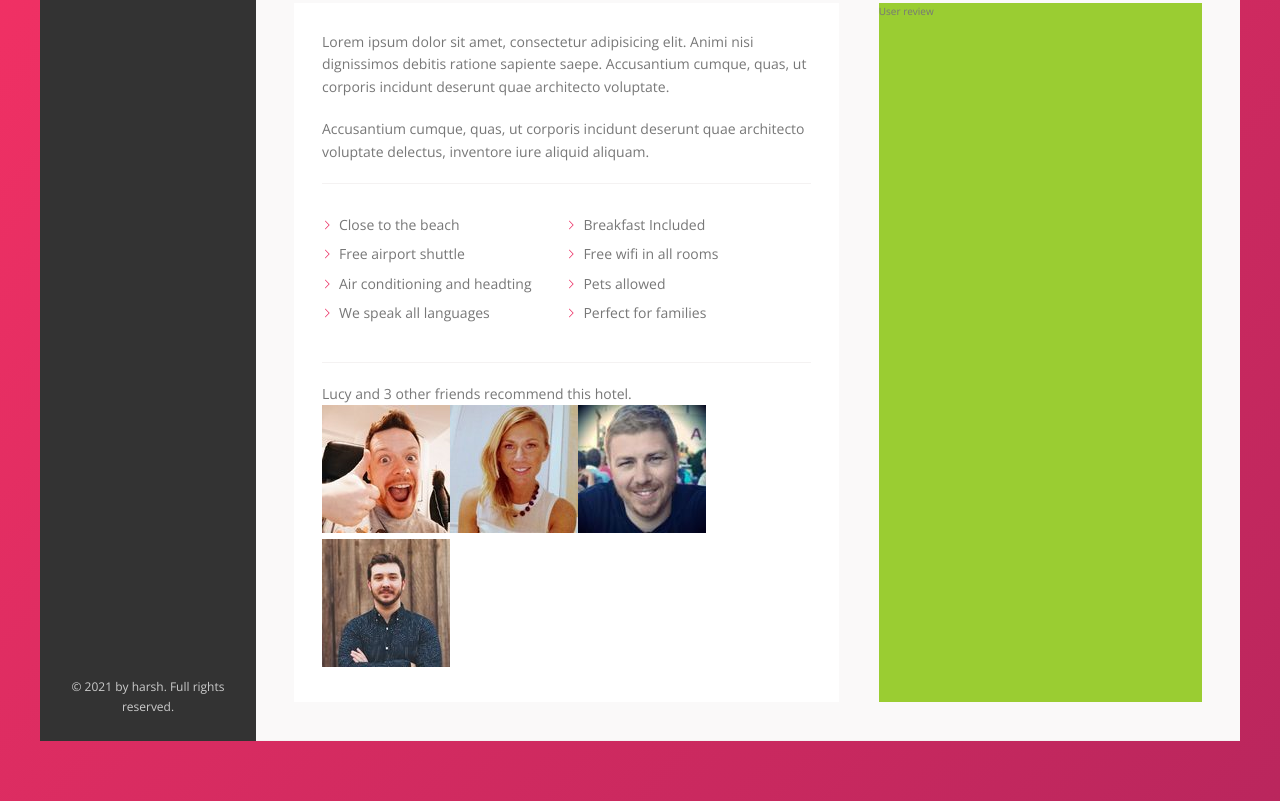
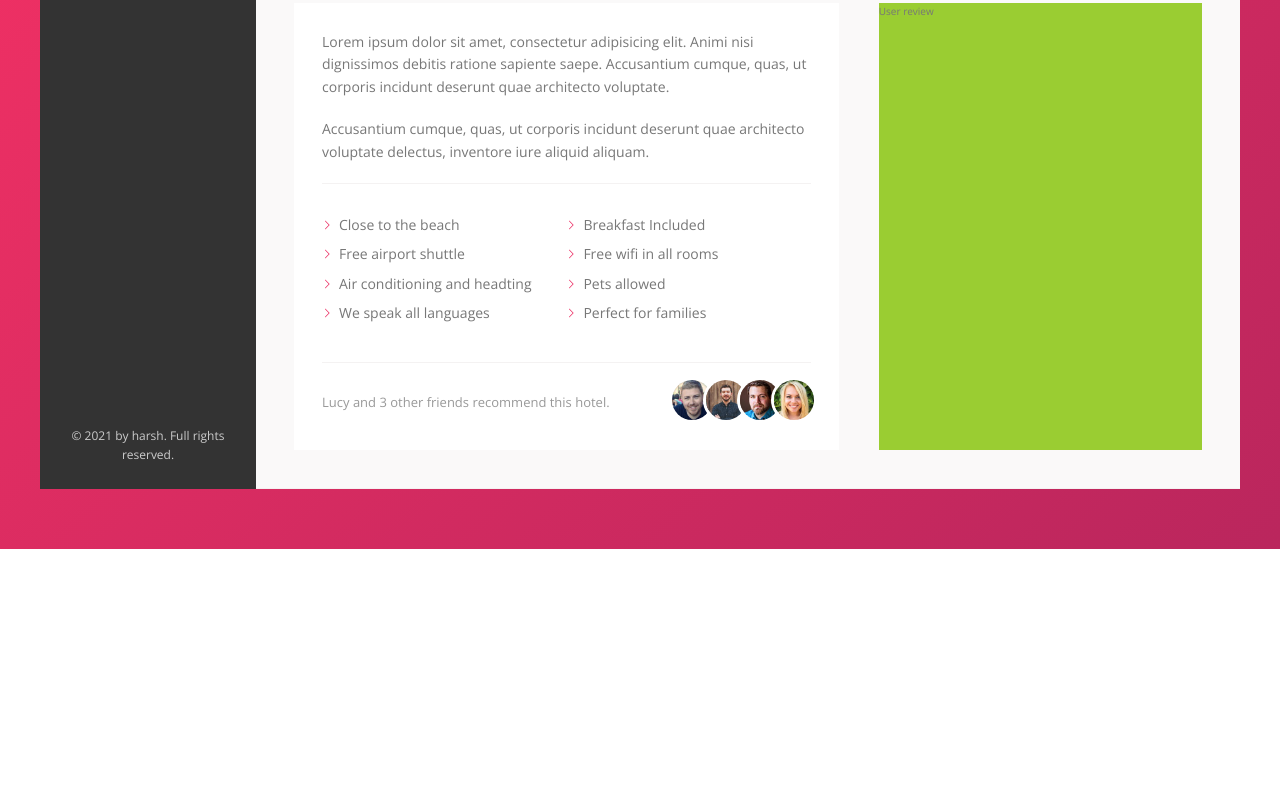
Before and after one commit to yes-im-harsh/Trillo-Project, a website: page index.html in a window 1280 px wide. Shown: the part 613-1414 px from the top of the page. After the commit the page ends 1162 px from the top, so only its background shows below. Drawn offline with nearby package versions, Linux system fonts and the light colour scheme.

Commit message:
Recommend Section completed

```diff
--- a/index.html
+++ b/index.html
@@ -196,19 +196,19 @@
                 </p>
                 <div class="recommend__friends">
                   <img
-                    src="img/user-1.jpg"
+                    src="img/user-3.jpg"
                     alt="Friend 1"
                     class="recommend__photo"
                   /><img
-                    src="img/user-2.jpg"
+                    src="img/user-4.jpg"
                     alt="Friend 2"
                     class="recommend__photo"
                   /><img
-                    src="img/user-3.jpg"
+                    src="img/user-5.jpg"
                     alt="Friend 3"
                     class="recommend__photo"
                   /><img
-                    src="img/user-4.jpg"
+                    src="img/user-6.jpg"
                     alt="Friend 4"
                     class="recommend__photo"
                   />
--- a/sass/_components.scss
+++ b/sass/_components.scss
@@ -346,5 +346,26 @@
 /////////////////////
 ///Recommend
 
-// .recommend {
-// }
+.recommend {
+  font-size: 1.3rem;
+  color: var(--color-grey-dark-3);
+
+  display: flex;
+  align-items: center;
+
+  &__count {
+    margin-right: auto;
+  }
+
+  // &__friend {
+  // }
+
+  &__photo {
+    box-sizing: content-box;
+    width: 4rem;
+    height: 4rem;
+    border-radius: 50%;
+    border: 3px solid #fff;
+    margin: -0.6rem;
+  }
+}
```
Also changed, not shown: css/style.css.
